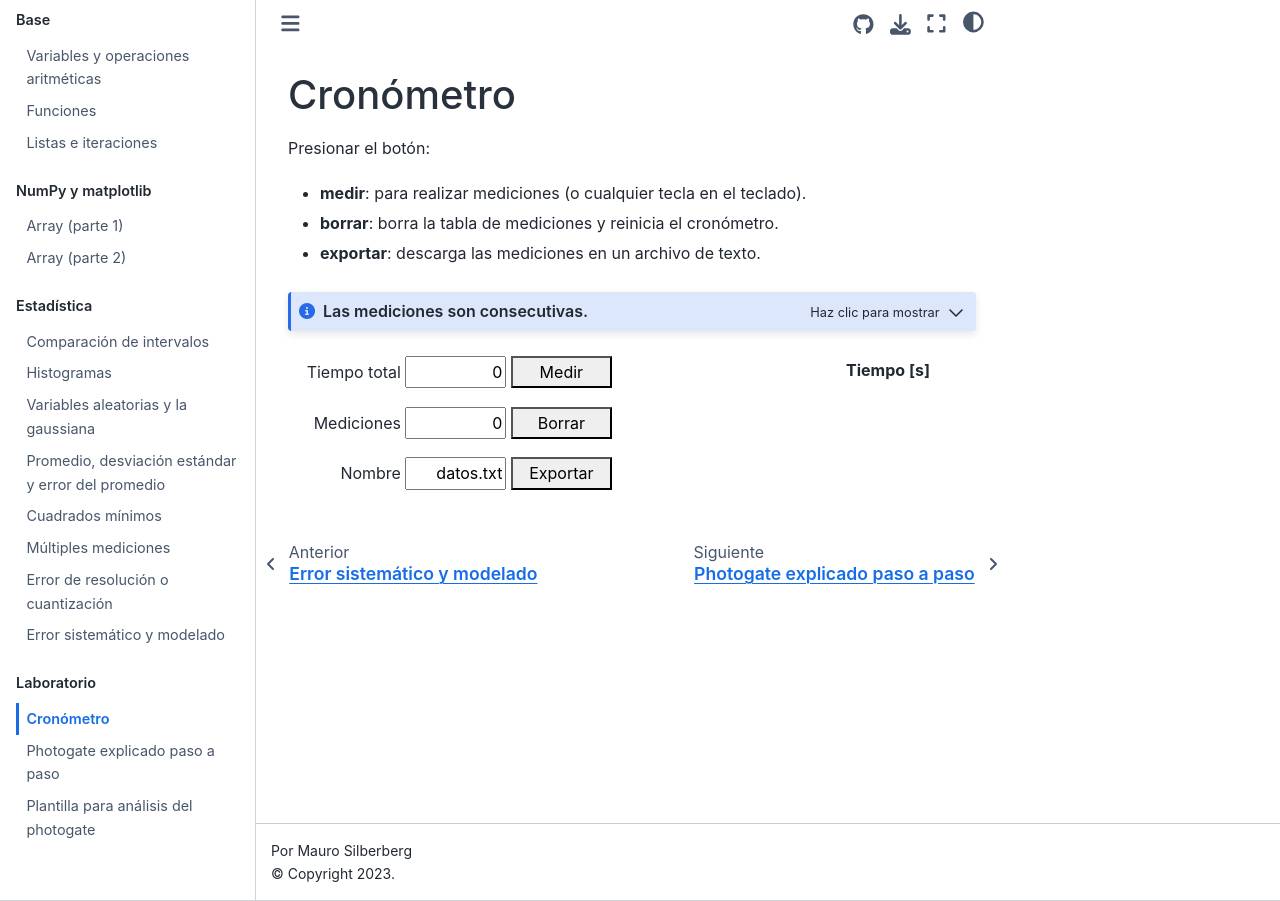
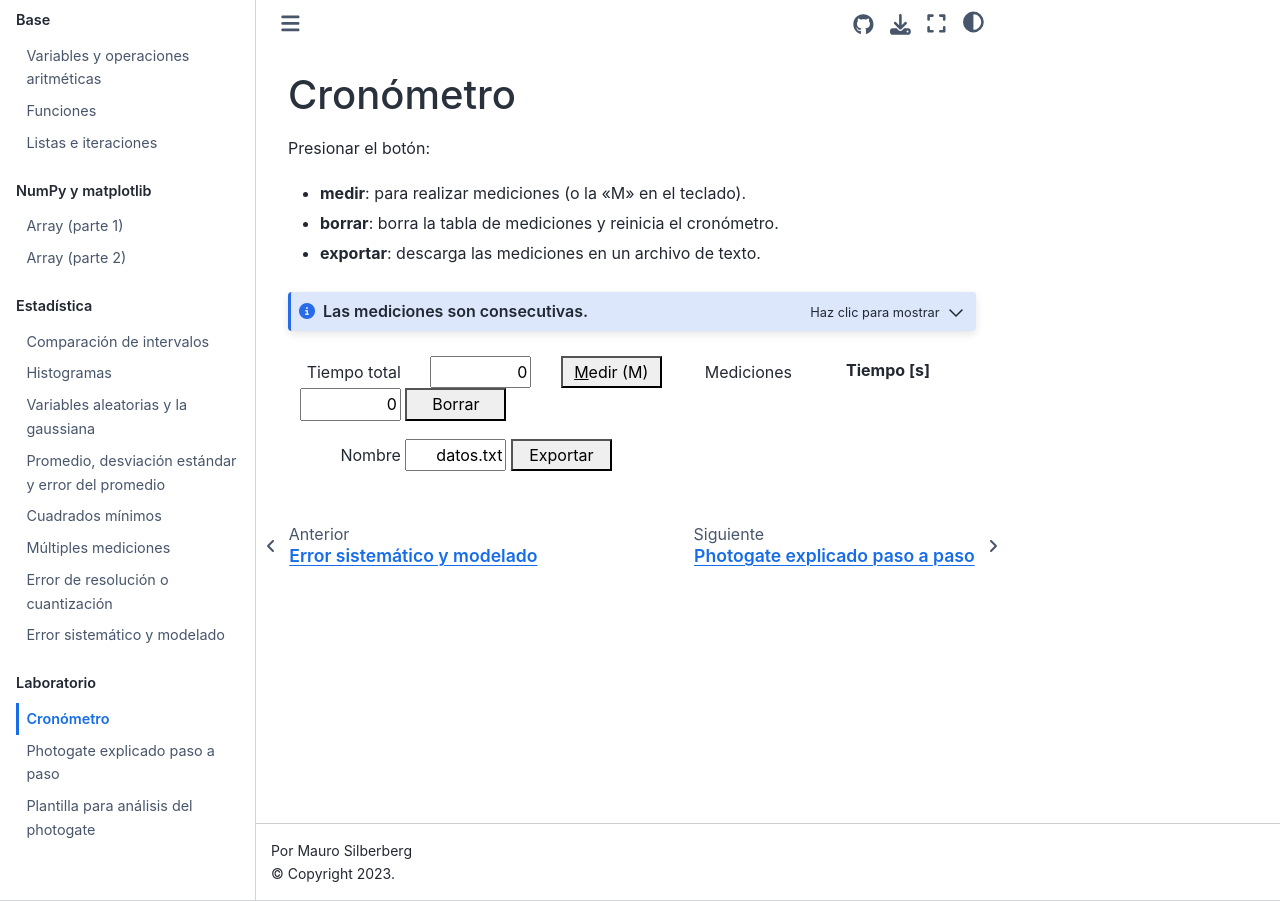
Before and after one commit to maurosilber/python-tutorial, a Jupyter Book: the page built from book/laboratorio/cronometro.md, in a window 1280 px wide. Built offline with Jupyter Book 1.0.4 settings and Sphinx 7.4.7 and the Sphinx Book theme 1.1.4, drawn with Linux system fonts in a browser that asks for light colours.

Commit message:
feat(cronometer): Only respond to letter M

```diff
--- a/book/laboratorio/cronometro.md
+++ b/book/laboratorio/cronometro.md
@@ -15,7 +15,7 @@
 
 Presionar el botón:
 
-- **medir**: para realizar mediciones (o cualquier tecla en el teclado).
+- **medir**: para realizar mediciones (o la "M" en el teclado).
 - **borrar**: borra la tabla de mediciones y reinicia el cronómetro.
 - **exportar**: descarga las mediciones en un archivo de texto.
 
@@ -39,8 +39,7 @@ periodos = np.diff(tiempos)  # [t1-t0, t2-t1, ...]
 :columns: 9
 <label for="total_tiempo">Tiempo total</label>
 <input id="total_tiempo" readonly value=0>
-<button class="cronometer-button" id="start">Medir</button>
-
+<button class="cronometer-button" id="start"><u>M</u>edir (M)</button>
 <label for="total_mediciones">Mediciones</label>
 <input id="total_mediciones" readonly value=0>
 <button class="cronometer-button" id="reset">Borrar</button>
```
Also changed, not shown: other parts of book/laboratorio/cronometro.md (+7 -1 lines).
